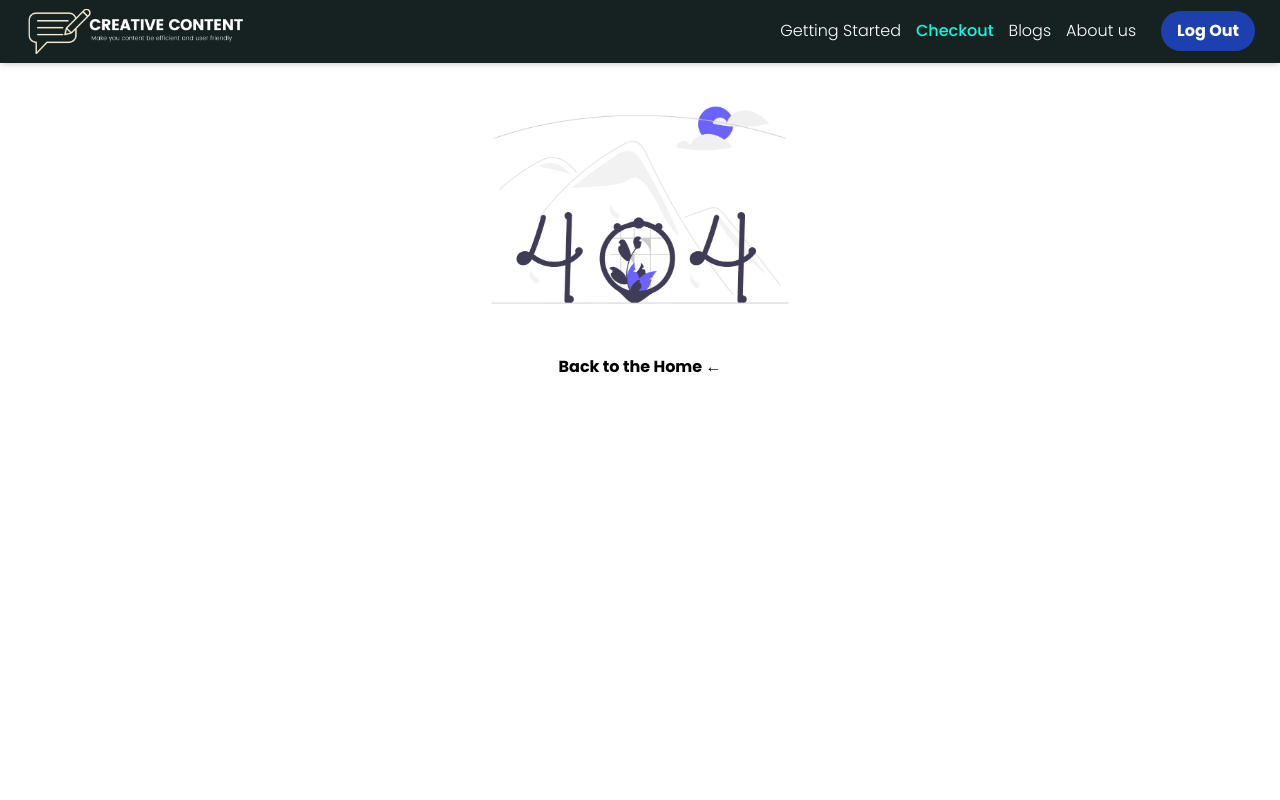
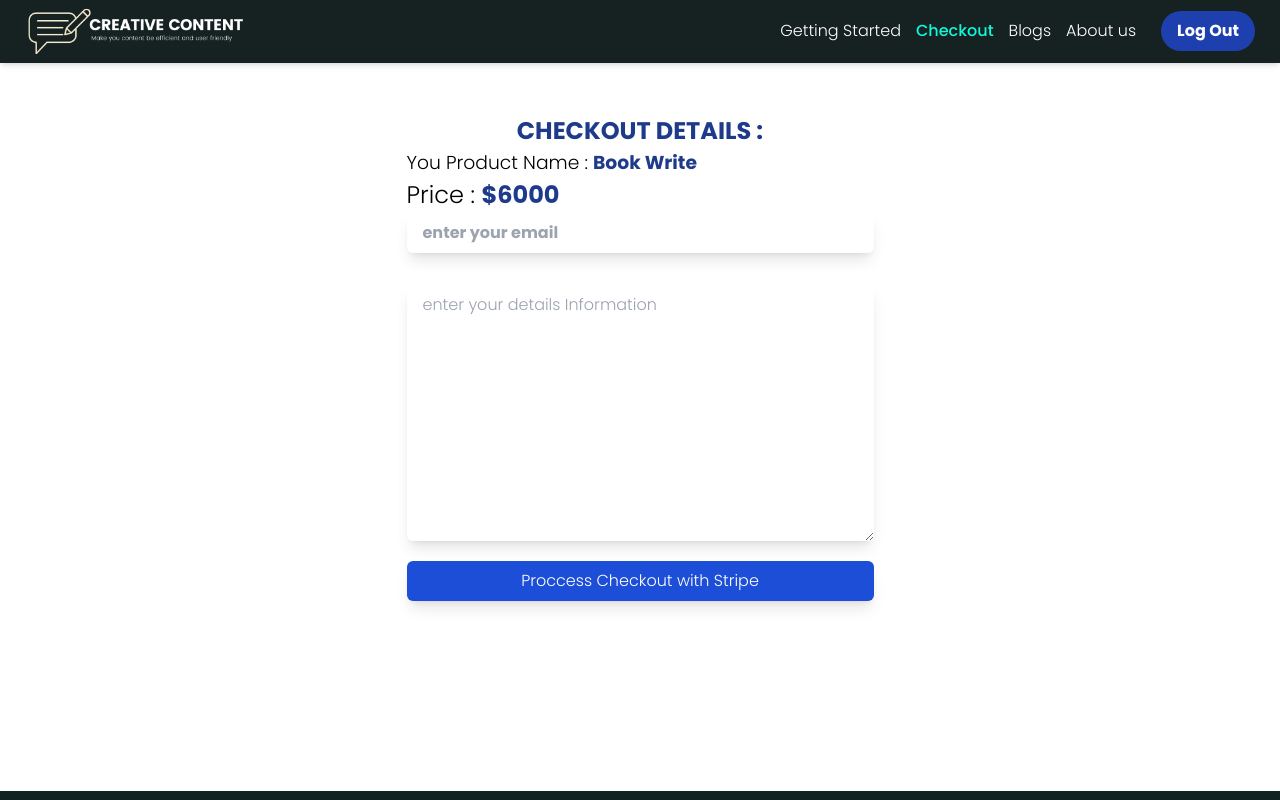
Before and after one commit to hr-meheraj/writer-server-provider, a React (Create React App) app: page /checkout/1 in a window 1280 px wide. Shown: the top 800 px of the page. Built offline with nearby package versions, Linux system fonts and the light colour scheme; no server answers; sample sign-in values are in the browser's storage.

Commit message:
Checkout Done

```diff
--- a/public/services.json
+++ b/public/services.json
@@ -1,5 +1,6 @@
 [
     {
+        "id" : 1,
         "name" : "Book Writer",
         "price" : 6000,
         "imgURL" : "https://i.ibb.co/xsz5gQg/undraw-Notebook-re-id0r.png",
@@ -14,6 +15,7 @@
         ]
     },
     {
+        "id" : 2,
         "name" : "Article Writer",
         "price" : 300,
         "imgURL" : "https://i.ibb.co/P6SmsMD/undraw-Publish-article-re-3x8h.png",
@@ -28,6 +30,7 @@
         ]
     },
     {
+        "id" : 3,
         "name" : "Reserach Journal",
         "price" : 1200,
         "imgURL" : "https://i.ibb.co/m5mGw6G/undraw-Researching-re-fuod.png",
--- a/src/App.js
+++ b/src/App.js
@@ -11,14 +11,18 @@ import NotFound from './components/Pages/NotFound/NotFound';
 import Login from './components/Pages/Authentication/Login/Login';
 import RequireAuth from './components/Pages/Authentication/RequireAuth/RequireAuth';
 import ForgotPassword from './components/Pages/ForgotPassword/ForgotPassword';
+import { createContext, useState } from 'react';
+// export const ServicesContext = createContext();
 function App() {
+    //const [products, setProducts] = useState([]);
   return (
-    <div>
+    <>
         <Nav/>
        <Routes>
             <Route path='/' element={<Home/>}/>
             <Route path='/blogs' element={<Blogs/>}/>
-            <Route path='/checkout' element={<RequireAuth><Checkout/></RequireAuth>}/>
+            <Route path='/checkout' element={<RequireAuth><Services/></RequireAuth>}/>
+            <Route path='/checkout/:productId' element={<RequireAuth><Checkout/></RequireAuth>}/>
             <Route path='/login' element={<Login/>}/>
             <Route path='/register' element={<Register/>}/>
             <Route path='/about-us' element={<AboutUs/>}/>
@@ -26,7 +30,7 @@ function App() {
             <Route path='/services' element={<Services/>}/>
             <Route path='*' element={<NotFound/>}/>
         </Routes>
-    </div>
+    </>
   );
 }
 
--- a/src/components/Pages/AboutUs/AboutUs.jsx
+++ b/src/components/Pages/AboutUs/AboutUs.jsx
@@ -1,7 +1,9 @@
 import React from 'react'
+import Footer from '../../Shared/Footer/Footer'
 
 function AboutUs() {
     return (
+        <>
         <div className='md:w-9/12 mx-auto w-11/12 py-[20px]'>
             <h1 className='text-center py-2 font-semibold text-green-800'>About </h1>
             <div className='p-4 shadow-lg rounded-md mt-[30px]'>
@@ -19,6 +21,8 @@ function AboutUs() {
                 </div>
             </div>
         </div>
+        <Footer/>
+        </>
     )
 }
 
--- a/src/components/Pages/Blogs/Blogs.jsx
+++ b/src/components/Pages/Blogs/Blogs.jsx
@@ -1,13 +1,15 @@
 import React from 'react'
+import Footer from '../../Shared/Footer/Footer'
 
 function Blogs() {
     return (
+        <>
         <div className='container mx-auto w-11/12 py-[20px] qna-container'>
             <h1 className='text-center text-2xl md:font-5xl py-4 text-blue-900 font-semibold'>Questions and Answers </h1>
 
             <div className='py-2'>
                 <p className='text-3xl font-normal'> <strong className="font-semibold">Question: </strong>What is the different between Authrorized and Authentication? </p><br/>
-                <p className='text[17px] justify'> <strong className='font-semibold'>Answer:</strong>Authentication is the Process of Verifying Someone is, and the Authorizeation is the process of verifying authenticated use accessable thing. Like a user a Registration our website by using Google - this is the <spna className='text-green-700 font-semibold'>Authentication</spna>. And If the user cann't buy our course then he can't access our course. When the user buy our course then user can access private things. And that's called the <span className='text-green-700 font-semibold'>Authorization</span> </p><br/><br/>
+                <p className='text[17px] justify'> <strong className='font-semibold'>Answer:</strong>Authentication is the Process of Verifying Someone is, and the Authorizeation is the process of verifying authenticated use accessable thing. Like a user a Registration our website by using Google - this is the <span className='text-green-700 font-semibold'>Authentication</span>. And If the user cann't buy our course then he can't access our course. When the user buy our course then user can access private things. And that's called the <span className='text-green-700 font-semibold'>Authorization</span> </p><br/><br/>
             </div>
 
             <div className='py-2'>
@@ -44,6 +46,8 @@ function Blogs() {
             </div>
 
         </div>
+        <Footer/>
+        </>
     )
 }
 
--- a/src/components/Pages/Checkout/Checkout.jsx
+++ b/src/components/Pages/Checkout/Checkout.jsx
@@ -1,10 +1,48 @@
-import React from 'react'
+import React,{useState, useEffect, useContext} from 'react'
+import {useNavigate, useParams} from 'react-router-dom'
+import useFetch from '../../Hooks/useFetch';
+import Footer from '../../Shared/Footer/Footer';
+import LoadingSpinner from '../../Shared/LoadingSpinner';
+import toast, { Toaster } from 'react-hot-toast';
 
 function Checkout() {
+    const {productId} = useParams();
+    // const {data, loading} = useFetch();
+    const data = [{name : "Book Write", price : 6000}, {name : "Article Writer", price : 300}, { name : "Research Journal", price : 1200}];
+    const main = data[productId - 1];
+    const {price, name} = main;
+    console.log(price, name);
+    const navigate = useNavigate();
+    const handleCheckoutSubmit = e => {
+        e.preventDefault();
+        toast.success("Thanks for Take this Services!");
+        setTimeout(() => {
+            navigate("/");
+        },5000);
+    }
     return (
-        <div>
-            <h1>Checkout Login now</h1>
+        <>
+        <div className='flex justify-center mt-[50px] max-w-[720px] w-11/12 mx-auto'>
+         <div>
+            <h2 className='font-semibold text-blue-900 text-center'>CHECKOUT DETAILS : </h2>
+            <form onSubmit={handleCheckoutSubmit}>
+                <h3>You Product Name : <span className='font-bold text-blue-900'>{name}</span></h3>
+                <h2>Price : <span className='font-bold text-blue-900'>${price}</span></h2>
+                <div>
+                    <input type="email" required placeholder='enter your email' className='w-full rounded-md shadow-lg block py-2 px-4 font-semibold focus:ring-2 focus:ring-blue-500 foucs:border-none'/><br/>
+                    <textarea name="" id="" cols="30" rows="10" className='block w-full rounded-md shadow-lg mt-2 px-4 py-2' placeholder='enter your details Information'></textarea>
+                </div>
+
+           <Toaster
+           position="top-right"
+           reverseOrder={false}
+           />
+                <button className='mb-[140px] py-2 text-center w-full rounded-md bg-blue-700 hover:bg-blue-900 cursor-pointer text-white transition-all mt-[20px] shadow-lg rounded-md'>Proccess Checkout with Stripe</button>
+            </form>
+         </div>
         </div>
+        <Footer/>
+        </>
     )
 }
 
--- a/src/components/Pages/Services/Services.jsx
+++ b/src/components/Pages/Services/Services.jsx
@@ -14,7 +14,7 @@ function Services() {
             <div className='grid grid-cols-1 md:grid-cols-2 lg:grid-cols-3 gap-[30px]'>
                 {
                     loading ? <LoadingSpinner /> : (
-                        data && data?.map((eachData) => <ServiceData key={eachData.price} data={eachData} />)
+                        data && data?.map((eachData) => <ServiceData key={eachData.id} data={eachData} />)
                     )
                 }
 
@@ -24,7 +24,7 @@ function Services() {
 }
 
 const ServiceData = ({ data }) => {
-    const { name, price, info, description, imgURL } = data;
+    const { name, price, info, description, imgURL,id } = data;
     const handleProductNavigate = (data) => {
 
     }
@@ -36,15 +36,15 @@ const ServiceData = ({ data }) => {
             <hr />
             <ul className='list-disc px-6 py-2'>
                 {
-                    info?.map(eachInfo => {
+                    info?.map((eachInfo,index) => {
                         return (
-                            <li>{eachInfo}</li>
+                            <li key={index}>{eachInfo}</li>
                         )
                     })
                 }
             </ul>
             <p className='font-semibold text-7xl text-center py-4'>${price}</p>
-            <Link to='/checkout'> <button onClick={() => handleProductNavigate(data)} className='btn-blue w-full absolue left-0 right-0 hover:bg-blue-900 transition-all flex justify-center items-center gap-[15px]'><span>Buy Now</span><span><svg xmlns="http://www.w3.org/2000/svg" className="h-5 w-5" viewBox="0 0 20 20" fill="currentColor">
+            <Link to={`/checkout/${id}`}> <button onClick={() => handleProductNavigate(data)} className='btn-blue w-full absolue left-0 right-0 hover:bg-blue-900 transition-all flex justify-center items-center gap-[15px]'><span>Buy Now</span><span><svg xmlns="http://www.w3.org/2000/svg" className="h-5 w-5" viewBox="0 0 20 20" fill="currentColor">
                 <path fillRule="evenodd" d="M10 18a8 8 0 100-16 8 8 0 000 16zm3.707-8.707l-3-3a1 1 0 00-1.414 1.414L10.586 9H7a1 1 0 100 2h3.586l-1.293 1.293a1 1 0 101.414 1.414l3-3a1 1 0 000-1.414z" clipRule="evenodd" />
             </svg></span></button> </Link>
         </div>
--- a/src/components/Shared/LoadingSpinner.jsx
+++ b/src/components/Shared/LoadingSpinner.jsx
@@ -3,7 +3,7 @@ import React from 'react'
 function LoadingSpinner() {
     return (
         <div className="loading">
-        <div class="lds-ellipsis"><div></div><div></div><div></div><div></div></div>
+        <div className="lds-ellipsis"><div></div><div></div><div></div><div></div></div>
       </div>
     )
 }
```
